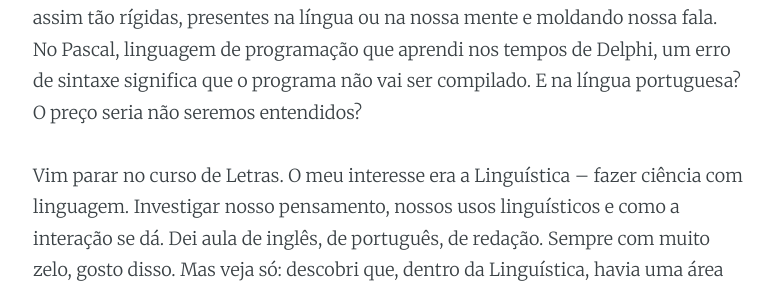
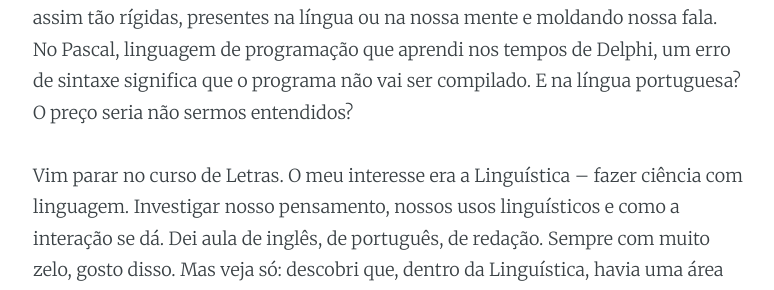
Before and after one commit to alvelvis/alvelvis.github.io, a Jekyll site: the page built from _posts/2020-12-12-como-eu-vim-parar-na-linguistica-computacional.md, in a window 1280 px wide. Shown: the part 1723-2013 px from the top of the page, without its empty margins (252-1026 px from the left). Built offline with Jekyll 4.4.1, drawn with Linux system fonts in a browser that asks for light colours; some of the changed text lies outside the part shown.

Commit message:
first post

```diff
--- a/_layouts/default.html
+++ b/_layouts/default.html
@@ -4,7 +4,7 @@
     <meta http-equiv="Content-Type" content="text/html; charset=UTF-8" />
     <meta http-equiv="X-UA-Compatible" content="IE=edge,chrome=1" />
 
-    <title>{{ site.name }} - {{page.title}}</title>
+    <title>{{ site.name }}: {{page.title}}</title>
     <meta name="og:description" content="{{ site.shortdesc }}" />
 
     {% if page.cover %}
--- a/_posts/2020-12-12-como-eu-vim-parar-na-linguistica-computacional.md
+++ b/_posts/2020-12-12-como-eu-vim-parar-na-linguistica-computacional.md
@@ -13,7 +13,7 @@ Há quatro anos eu decidi que queria ensinar crianças a se comunicarem eficient
 
 Sempre curti muito tecnologia, desde moleque. Cresci na época do auge de jogos como o World of Warcraft e dos MMORPGs que surgiram na esteira dele. Todos sempre me fascinaram, tanto pelo aspecto do jogo em si, pela tecnologia -- a internet acabava de se tornar mais ou menos acessível -- e, enfim, pela possibilidade de vc se conectar a outras pessoas e jogar com elas. Com os jogos online, surgiu toda uma gama de desenvolvedores -- naquela época não se chamavam assim -- que, tendo um notebook em mãos e sem objetivos muito claros, aprendiam a programar. Na época, a programação era feita quase que inteiramente em Delphi, não se diferenciava front-end de back-end, a gente só se importava era em ver o nosso programa lá, funcionando.
 
-Acabei me envolvendo demais com o Delphi, por mais que conceitos de engenharia de software não fossem nem um pouco familiares. Aprendi muito, me tornei um usuário contumaz do Google como poucos, decorei muitas funções, enfim, eu sabia fazer aquilo funcionar. Mas, à medida que fui crescendo, precisei pensar naquilo com que realmente queria trabalhar -- e a resposta sempre me foi clara: com pessoas, nas humanidades. E o aspecto de como as pessoas falavam, manuseavam sua (ou outras) línguas, era particularmente fascinante para mim. Por exemplo, quando eu estudava sintaxe na escola, eu sempre me perguntava se de fato aquelas regras e classificações sintagmáticas -- sujeito, predicado, objeto -- eram mesmo assim tão rígidas, presentes na língua ou na nossa mente e moldando nossa fala. No Pascal, linguagem de programação que aprendi nos tempos de Delphi, um erro de sintaxe significa que o programa não vai ser compilado. E na língua portuguesa? O preço seria não seremos entendidos?
+Acabei me envolvendo demais com o Delphi, por mais que conceitos de engenharia de software não fossem nem um pouco familiares. Aprendi muito, me tornei um usuário contumaz do Google como poucos, decorei muitas funções, enfim, eu sabia fazer aquilo funcionar. Mas, à medida que fui crescendo, precisei pensar naquilo com que realmente queria trabalhar -- e a resposta sempre me foi clara: com pessoas, nas humanidades. E o aspecto de como as pessoas falavam, manuseavam sua (ou outras) línguas, era particularmente fascinante para mim. Por exemplo, quando eu estudava sintaxe na escola, eu sempre me perguntava se de fato aquelas regras e classificações sintagmáticas -- sujeito, predicado, objeto -- eram mesmo assim tão rígidas, presentes na língua ou na nossa mente e moldando nossa fala. No Pascal, linguagem de programação que aprendi nos tempos de Delphi, um erro de sintaxe significa que o programa não vai ser compilado. E na língua portuguesa? O preço seria não sermos entendidos?
 
 Vim parar no curso de Letras. O meu interesse era a Linguística -- fazer ciência com linguagem. Investigar nosso pensamento, nossos usos linguísticos e como a interação se dá. Dei aula de inglês, de português, de redação. Sempre com muito zelo, gosto disso. Mas veja só: descobri que, dentro da Linguística, havia uma área chamada Linguística Computacional. Eu podia, assim, utilizar métodos computacionais para estudar línguas humanas. Foi coisa de um mês e eu já estava quase dominando Python, linguagem de programação que descobri ser a queridinha dos pesquisadores dessa área. Foram os 30 dias mais intensos da minha vida -- como em um flash, todo o meu conhecimento adquirido enquanto criança voltava pra superfície da mente. Vivia de estabelecer comparações entre tudo o que eu já sabia de tecnologia -- embora estivesse perdido no passado há muito -- e tudo o que eu aprendia naquele que veio a ser o meu primeiro estágio em LC, em um departamento de informática.
 
--- a/assets/css/screen.css
+++ b/assets/css/screen.css
@@ -751,7 +751,7 @@ margin on the iframe, cause it breaks stuff. */
 }
 
 /* Add subtle load-in animation for content on the home page */
-.home-template .page-title {
+.home-template .page-title, .author-image-home {
     -webkit-animation: fade-in-down 0.6s;
     animation: fade-in-down 0.6s;
     -webkit-animation-delay: 0.2s;
```
